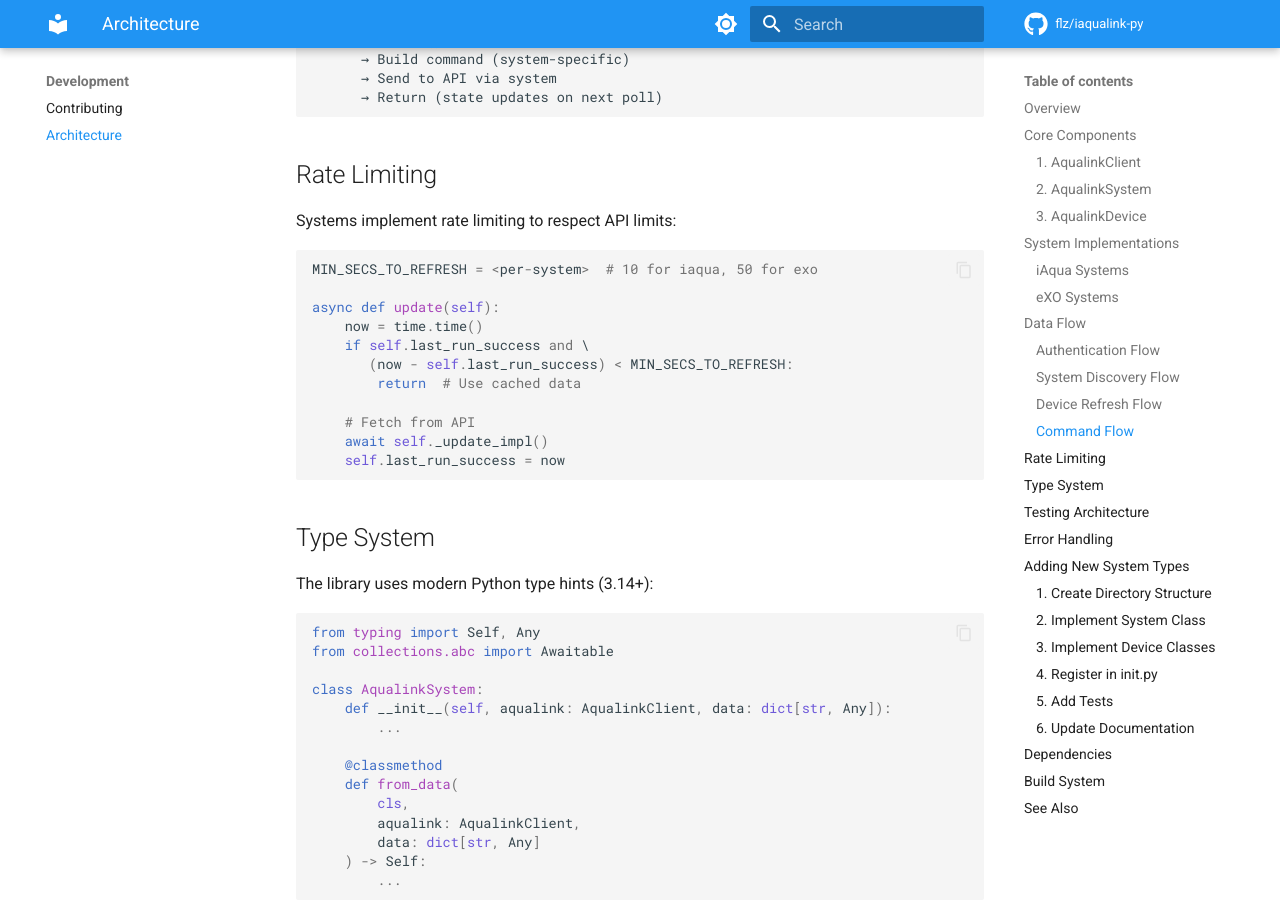
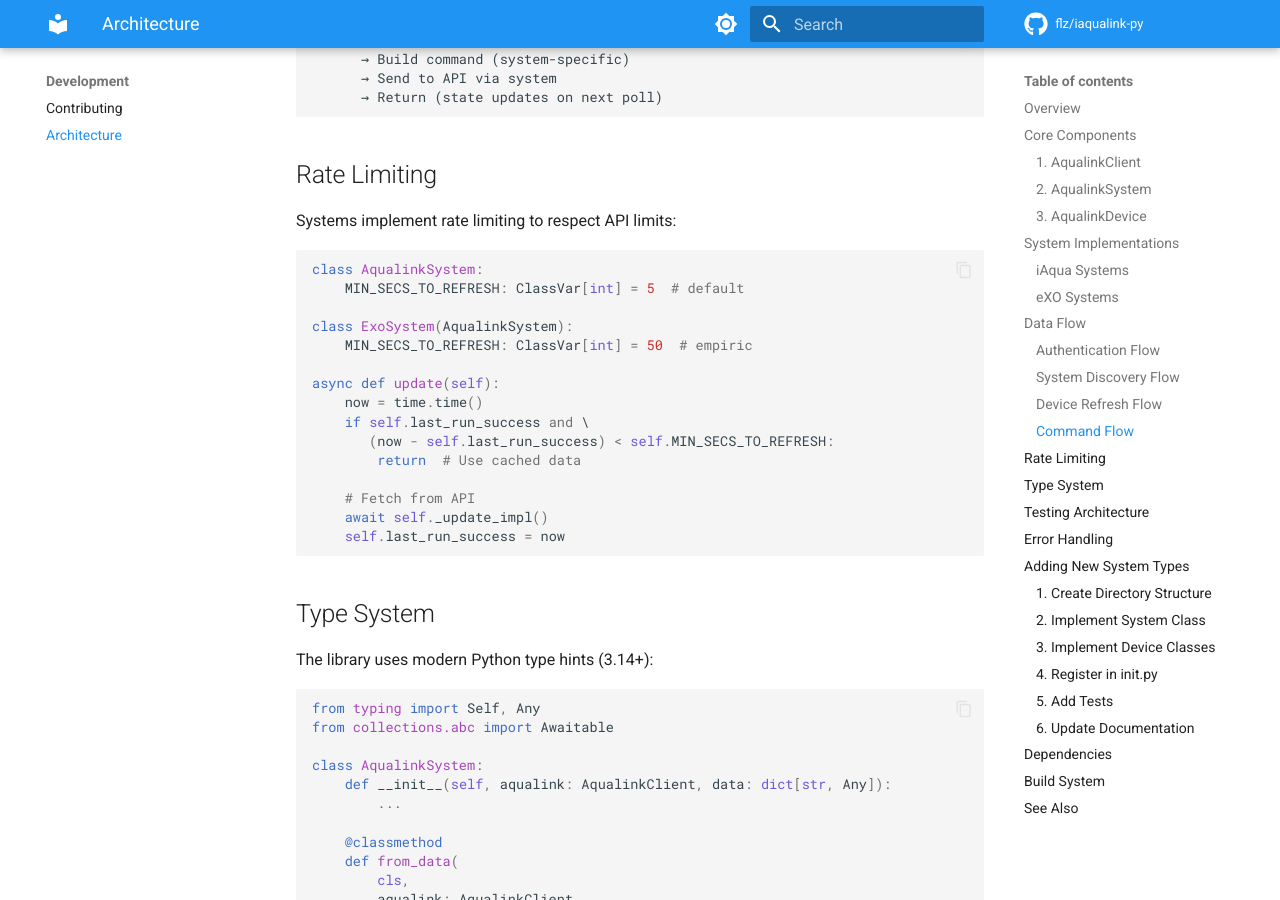
Before and after one commit to flz/iaqualink-py, an MkDocs documentation site: the page built from docs/development/architecture.md, in a window 1280 px wide and 900 px high, scrolled down 3023 px. Built offline with MkDocs 1.6.1 and Material for MkDocs 9.7.7, drawn with Linux system fonts in a browser that asks for light colours; comment, search, counter and statistics services are not loaded.

Commit message:
refactor: make MIN_SECS_TO_REFRESH a per-system class attribute
Move MIN_SECS_TO_REFRESH from module-level constants to ClassVar on
AqualinkSystem (default 5s), overridden by IaquaSystem (10s) and
ExoSystem (50s). This makes the value self-documenting and enforced
by the class hierarchy.

````diff
--- a/docs/development/architecture.md
+++ b/docs/development/architecture.md
@@ -165,12 +165,16 @@
 Systems implement rate limiting to respect API limits:
 
 ```python
-MIN_SECS_TO_REFRESH = <per-system>  # 10 for iaqua, 50 for exo
+class AqualinkSystem:
+    MIN_SECS_TO_REFRESH: ClassVar[int] = 5  # default
+
+class ExoSystem(AqualinkSystem):
+    MIN_SECS_TO_REFRESH: ClassVar[int] = 50  # empiric
 
 async def update(self):
     now = time.time()
     if self.last_run_success and \
-       (now - self.last_run_success) < MIN_SECS_TO_REFRESH:
+       (now - self.last_run_success) < self.MIN_SECS_TO_REFRESH:
         return  # Use cached data
 
     # Fetch from API
````
Also changed, not shown: CLAUDE.md (+6 -5 lines), 3 other files.
